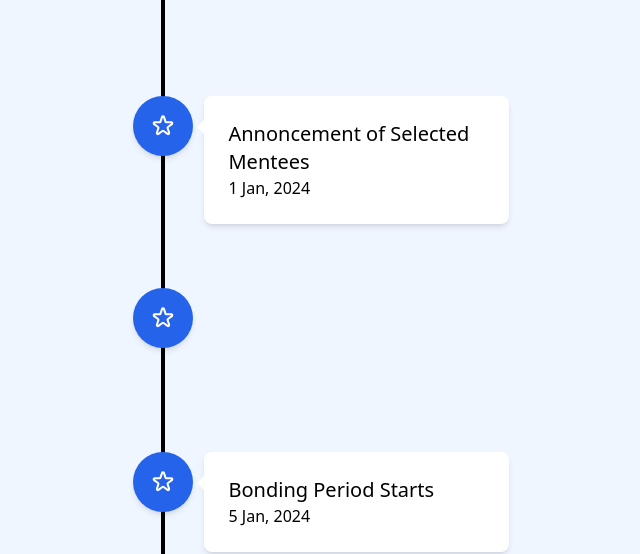
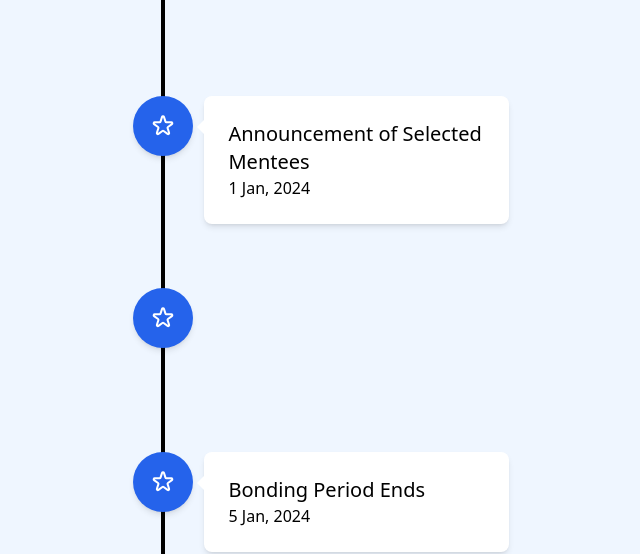
Before and after one commit to OpenLake/FOSS-Overflow, a Next.js app: page / in a window 1280 px wide. Shown: the part 3660-4214 px from the top of the page, without its empty margins (477-1117 px from the left). Built offline with nearby package versions, Linux system fonts and the light colour scheme.

Commit message:
fix: typo
Fixed typo of announcements
And for 5th Jan, ideally the bonding period should end. Both on 1st Jan and 5th Jan, its written it starts

```diff
--- a/content/timeline.js
+++ b/content/timeline.js
@@ -12,7 +12,7 @@ export const timelineData = [
 		date: '30 Dec, 2023',
 	},
 	{
-		title: "Annoncement of Selected Mentees",
+		title: "Announcement of Selected Mentees",
 		date: '1 Jan, 2024',
 	},
 	{
@@ -20,7 +20,7 @@ export const timelineData = [
 		date: '1 Jan, 2024',
 	},
 	{
-		title: 'Bonding Period Starts',
+		title: 'Bonding Period Ends',
 		date: '5 Jan, 2024',
 	},
 	{
```
